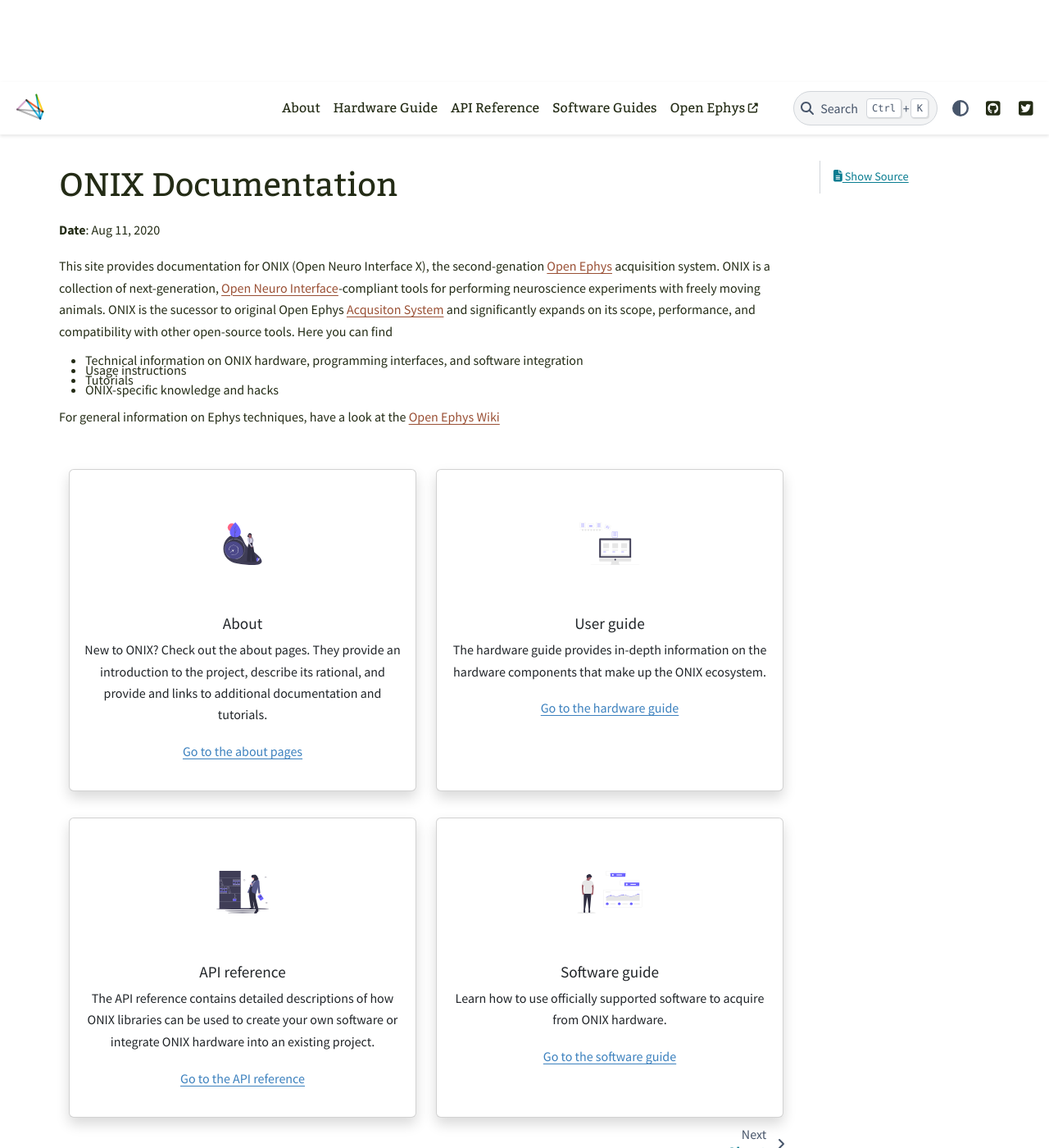
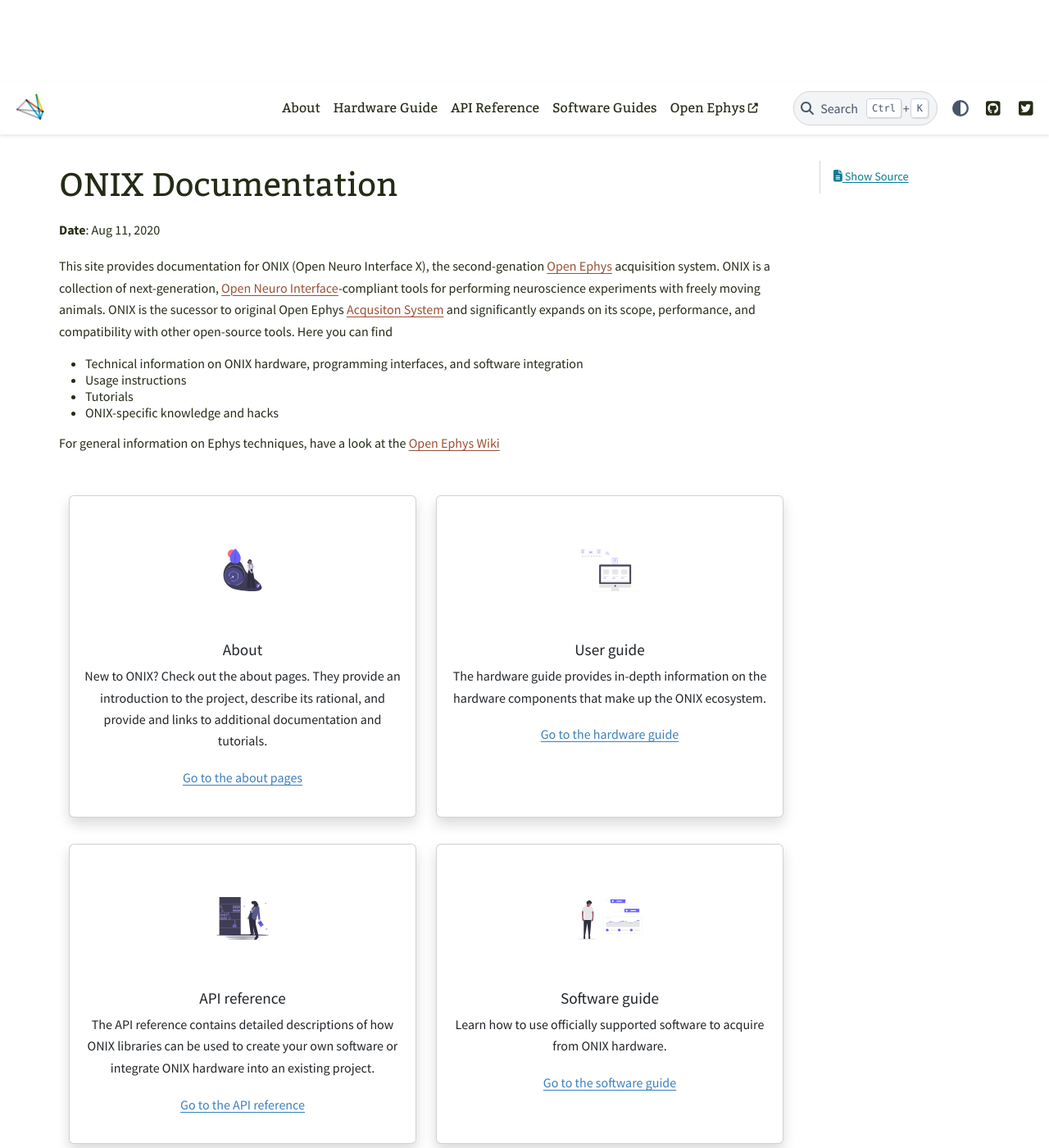
Before and after one commit to open-ephys/onix-docs, a Sphinx documentation site: the page built from source/index.rst, in a window 1280 px wide and 1400 px high. Shown: the whole window at 82% size. Built offline with Sphinx 7.4.7 and the PyData theme 0.15.4, drawn with Linux system fonts in a browser that asks for light colours.

Commit message:
Update formatting for images and lists

```diff
--- a/source/_static/theme_overrides.css
+++ b/source/_static/theme_overrides.css
@@ -284,8 +284,12 @@
 }
 
 /* list line spacing */
-#onix-documentation > .simple {
-  line-height: 0.5;
+ol.simple {
+  line-height: 1em;
+}
+
+ul.simple {
+  line-height: 1em;
 }
 
 /* format search bar */
@@ -336,3 +340,8 @@
 .col-lg-6 {
   margin-top: 2em;
 }
+
+/* ensure images stay within the column bounds*/
+img {
+  max-width: 100%;
+}
```
